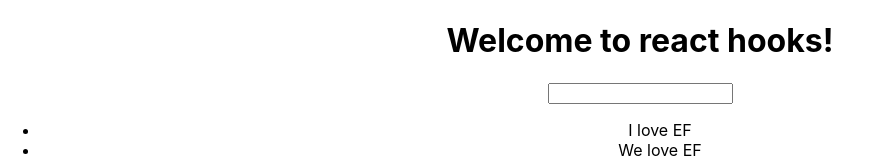
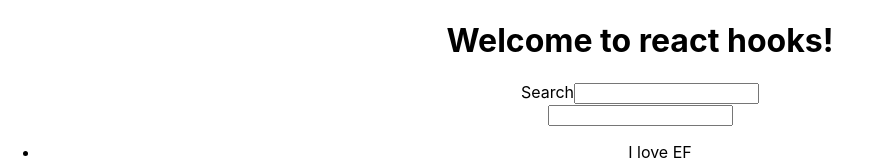
Before and after one commit to anhthucua/react-hooks-basic, a React (Create React App) app: page / in a window 1280 px wide. Shown: the top 162 px of the page, without its empty margins (0-871 px from the left). Built offline with nearby package versions, Linux system fonts and the light colour scheme; no server answers.

Commit message:
09 - useEffect search

```diff
--- a/src/App.js
+++ b/src/App.js
@@ -6,6 +6,7 @@ import PostList from './components/PostList';
 import TodoList from './components/TodoList';
 import TodoForm from './components/TodoForm';
 import Pagination from './components/Pagination';
+import PostFiltersForm from './components/PostFiltersForm';
 
 function App() {
   const [todoList, setTodoList] = useState([
@@ -24,6 +25,7 @@ function App() {
   const [filters, setFilters] = useState({
     _limit: 10,
     _page: 1,
+    title_like: ''
   })
 
   useEffect(() => {
@@ -83,9 +85,21 @@ function App() {
     setTodoList(newTodoList);
   }
 
+  function handleFiltersChange(newFilters) {
+    console.log('New filters', newFilters);
+    setFilters({
+      ...filters,
+      _page: 1,
+      title_like: newFilters.searchTerm,
+    })
+  }
+
   return (
     <div className="app">
       <h1>Welcome to react hooks!</h1>
+      <PostFiltersForm
+        onSubmit={handleFiltersChange}
+      />
 
       <TodoForm onSubmit={handleTodoFormSubmit}/>
       <TodoList todos={todoList} onTodoClick={handleTodoClick}/>
--- /dev/null
+++ b/src/components/PostFiltersForm/index.jsx
@@ -0,0 +1,49 @@
+import React, { useState, useRef } from 'react';
+import PropTypes from 'prop-types';
+
+PostFiltersForm.propTypes = {
+  onSubmit: PropTypes.func,
+};
+
+PostFiltersForm.defaultProps = {
+  onSubmit: null
+}
+
+function PostFiltersForm(props) {
+  const { onSubmit } = props;
+  const [searchTerm, setSearchTerm] = useState('');
+  const typingTimeoutRef = useRef(null); // tao ra 1 object, ko thay doi giua nhung lan render
+
+  function handleSearchTermChange(e) {
+    const value = e.target.value;
+    setSearchTerm(value);
+
+    if (!onSubmit) return;
+
+    // SET -- 100 -- CLEAR, SET --- 300  -> SUBMIT
+    // SET -- 300 --> SUBMIT
+    if (typingTimeoutRef.current) {
+      clearTimeout(typingTimeoutRef.current);
+    }
+
+    typingTimeoutRef.current = setTimeout(() => {
+      const formValues = {
+        searchTerm: value,
+      };
+      onSubmit(formValues);
+    }, 300)
+  }
+
+  return (
+    <form action="">
+      <label>Search</label>
+      <input
+        type="text"
+        onChange={handleSearchTermChange}
+        value={searchTerm}
+      />
+    </form>
+  );
+}
+
+export default PostFiltersForm;
```
